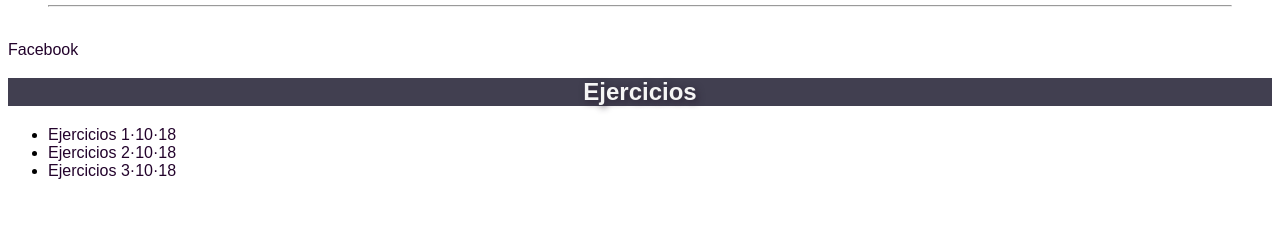
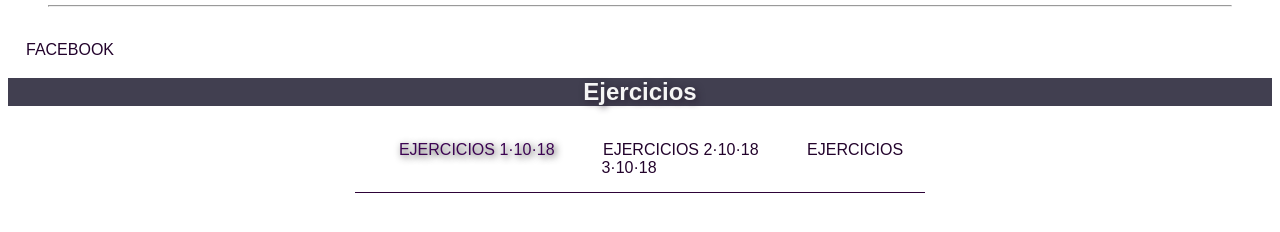
Before and after one commit to r0ds0lg/r0ds0lg.github.io, a plain HTML site: page index.html in a window 1280 px wide. Shown: the part 382-614 px from the top of the page. Drawn offline with Linux system fonts and the light colour scheme; a web font is replaced by a local one.

Commit message:
"estilo links"

```diff
--- a/index.css
+++ b/index.css
@@ -2,10 +2,10 @@
     box-sizing: border-box;
 }
 
-a {
+/* a {
     color: rgb(35, 3, 44);
     text-decoration: none
-}
+} */
 
 .title {
     color: whitesmoke;
@@ -26,7 +26,7 @@ img {
     width: 20px;
     border-radius: 25px;
 }
-h1, h2, p, a, figcaption {
+h1, h2, p, a, ul, figcaption {
     font-family: 'Fahkwang', sans-serif;
 }
 p.intro:first-letter {
@@ -36,3 +36,29 @@ p.intro:first-letter {
 .correo {
     width: 25px;
 }
+
+ul {
+    width: 570px;
+    padding: 15px;
+    margin: 0px auto 0px auto;
+    border-bottom: 1px solid #2d0338;
+    text-align: center;
+}
+
+li {
+    display: inline;
+    margin: 0px 4px;
+}
+
+a {
+    color: rgb(35, 3, 44);
+    text-transform: uppercase;
+    text-decoration: none;
+    padding: 6px 18px 5px 18px;
+}
+
+a:hover, a.mouse {
+    color: #3c0452;
+    text-shadow: 2px 2px 7px #312f31;
+    cursor: pointer;
+}
--- a/index.html
+++ b/index.html
@@ -29,10 +29,10 @@
         <h2 class="title">Ejercicios</h2>
         <p>
             <ul>
-                <li> <a href="semana_4/dia_1/index.html" target="_blank">Ejercicios 1·10·18</a> </li>
+                <li> <a href="semana_4/dia_1/index.html" class="mouse" target="_blank">Ejercicios 1·10·18</a> </li>
                 <li> <a href="semana_4/dia_2/index.html" target="_blank">Ejercicios 2·10·18</a> </li>
                 <li> <a href="semana_4/dia_3/index.html" target="_blank">Ejercicios 3·10·18</a> </li>
-
+            </ul>
         </p>
 
     </body>
```
Also changed, not shown: semana_4/dia_3/index.css (+11 -1 lines).
